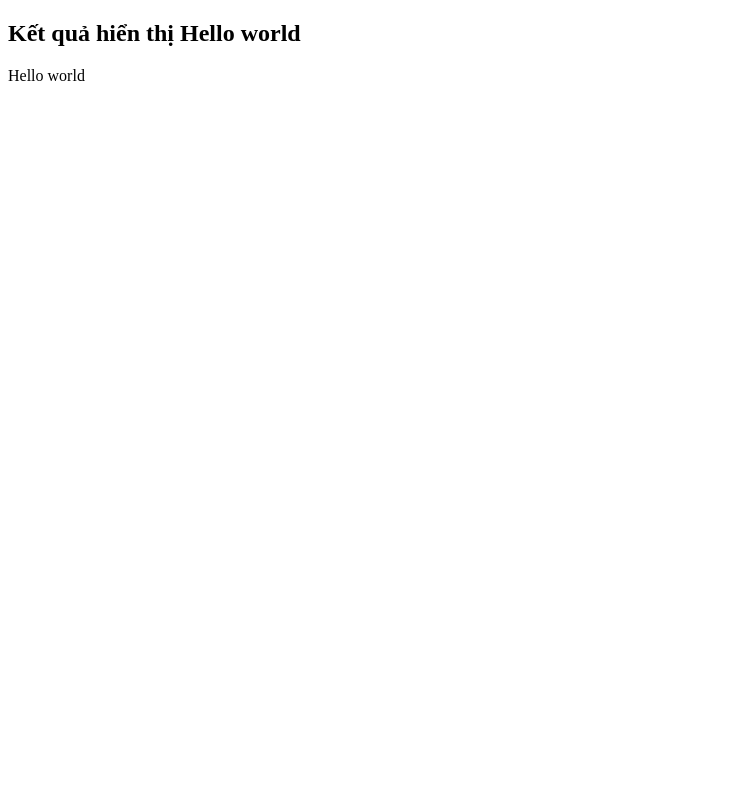
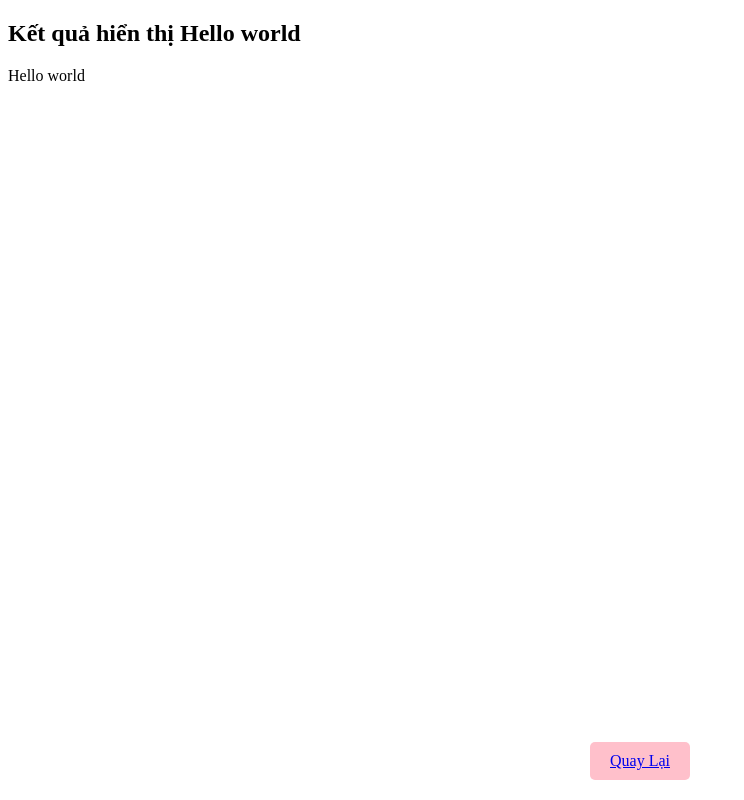
Before and after one commit to vumaiphuong224001823/b1-btvn-buoi8-cach2, a plain HTML site: page index.html in a window 1280 px wide. Shown: the whole page, without its empty margins (0-744 px from the left). Drawn offline with Linux system fonts and the light colour scheme.

Commit message:
Update index.html

```diff
--- a/index.html
+++ b/index.html
@@ -9,5 +9,7 @@
 
     <!-- Nhúng file JavaScript -->
     <script src="hello.js"></script>
+    <div class="back-button" onclick="window.history.back()" style="position: fixed; bottom: 20px; left: 50%; transform: translateX(-50%); padding: 10px 20px; background-color: #FFC0CB; color: #FFC0CB; text-decoration: none; border-radius: 5px;"><a href="#">Quay Lại</a>
+    </div>
 </body>
 </html>
```
